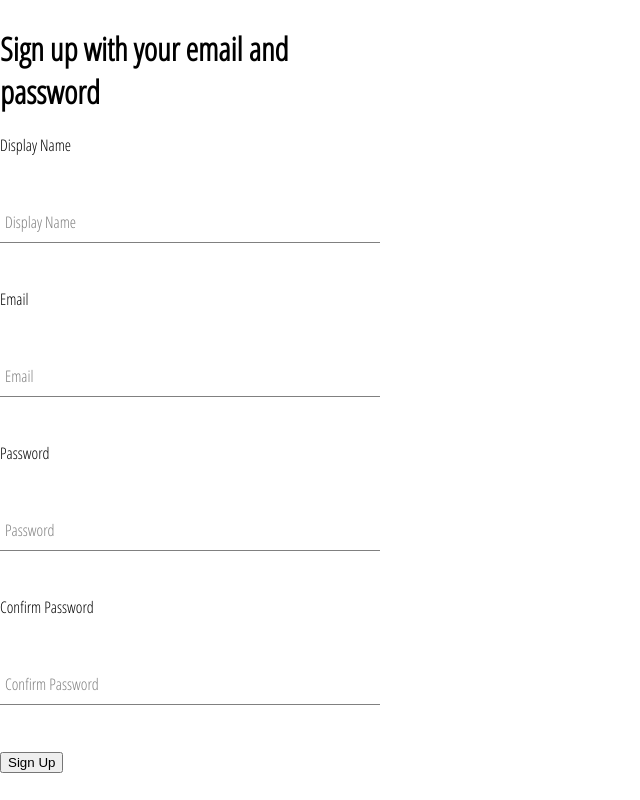
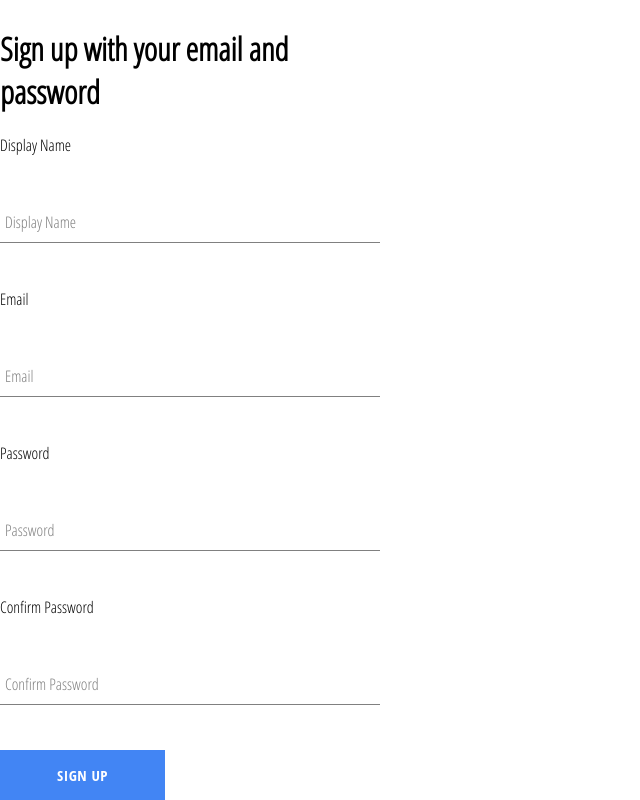
Before and after one commit to Darshan-Limbani/crwn-clothing, a React (Create React App) app: page /sign-in in a window 1280 px wide. Shown: the part 230-1030 px from the top of the page, without its empty margins (0-640 px from the left). Before the commit the page ends 1003 px from the top, so only its background shows below. Built offline with nearby package versions, Linux system fonts and the light colour scheme.

Commit message:
Created and Styling the Button Component

```diff
--- /dev/null
+++ b/src/components/button/button.component.jsx
@@ -0,0 +1,17 @@
+import './button.style.scss';
+
+const BUTTON_TYPE_CLASSES = {
+    google: 'google-sign-in',
+    inverted: 'inverted'
+};
+const Button = ({children, buttonType, ...otherProps}) => {
+
+    return (
+        <button className={`button-container ${BUTTON_TYPE_CLASSES[buttonType]}`} {...otherProps} >
+            {children}
+        </button>
+    );
+};
+
+
+export default Button;
--- /dev/null
+++ b/src/components/button/button.style.scss
@@ -0,0 +1,46 @@
+.button-container {
+  min-width: 165px;
+  width: auto;
+  height: 50px;
+  letter-spacing: 0.5px;
+  line-height: 50px;
+  padding: 0 35px 0 35px;
+  font-size: 15px;
+  background-color: black;
+  color: white;
+  text-transform: uppercase;
+  font-family: 'Open Sans Condensed';
+  font-weight: bolder;
+  border: none;
+  cursor: pointer;
+  display: flex;
+  justify-content: center;
+
+  &:hover {
+    background-color: white;
+    color: black;
+    border: 1px solid black;
+  }
+
+  &.google-sign-in {
+    background-color: #4285f4;
+    color: white;
+
+    &:hover {
+      background-color: #357ae8;
+      border: none;
+    }
+  }
+
+  &.inverted {
+    background-color: white;
+    color: black;
+    border: 1px solid black;
+
+    &:hover {
+      background-color: black;
+      color: white;
+      border: none;
+    }
+  }
+}
--- a/src/components/sign-up-form/sign-up-form.component.jsx
+++ b/src/components/sign-up-form/sign-up-form.component.jsx
@@ -1,5 +1,6 @@
 import {useState} from "react";
 import {createAuthUserWithEmailAndPassword, createUserDocumentFromAuth} from "../../utils/firebase/firebase.utils";
+import Button from "../button/button.component";
 import FormInput from "../form-input/form-input.component";
 
 import './sign-up-form.styles.scss';
@@ -71,7 +72,7 @@
                 <FormInput label={"Confirm Password"} type={"password"} required name={'confirmPassword'}
                            onChange={handleChange}
                            value={confirmPassword}/>
-                <button type={'submit'}>Sign Up</button>
+                <Button buttonType="google" type={'submit'}>Sign Up</Button>
             </form>
         </div>
     );
```
